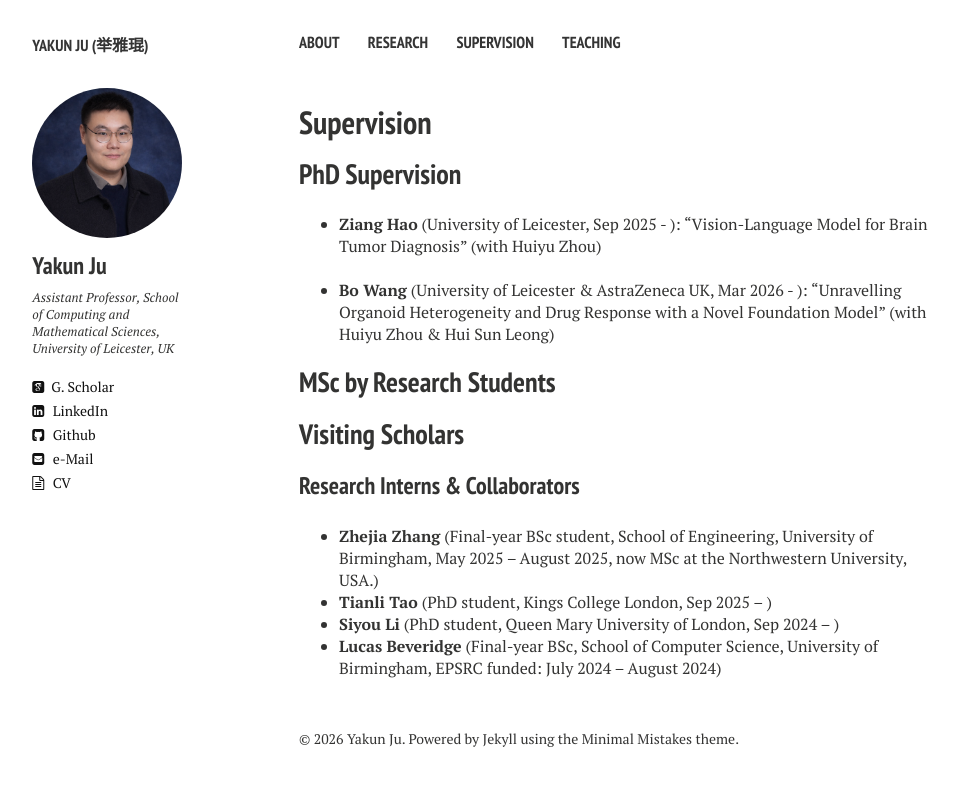
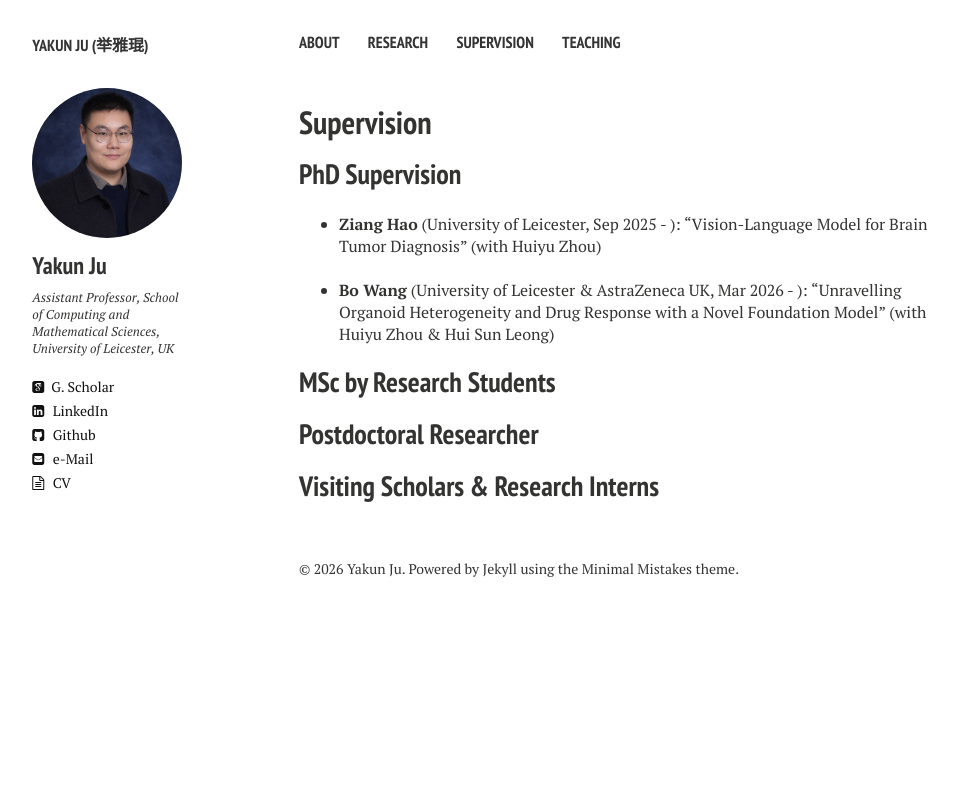
Before and after one commit to Kelvin-Ju/kelvin-ju.github.io, a Jekyll site: the page built from people.md, in a window 1280 px wide. Shown: the top 786 px of the page, without its empty margins (21-979 px from the left). Built offline with Jekyll 4.4.1, drawn with Linux system fonts in a browser that asks for light colours; nearby versions of some CDN libraries.

Commit message:
Update people.md

```diff
--- a/people.md
+++ b/people.md
@@ -17,15 +17,6 @@ comments: false
 
 ## MSc by Research Students
 
+## Postdoctoral Researcher
 
-## Visiting Scholars
-
-
-
-
-### Research Interns & Collaborators
-
-* **Zhejia Zhang** (Final-year BSc student, School of Engineering, University of Birmingham, May 2025 -- August 2025, now MSc at the Northwestern University, USA.)
-* **Tianli Tao** (PhD student, Kings College London, Sep 2025 -- )
-* **Siyou Li** (PhD student, Queen Mary University of London, Sep 2024 -- )
-* **Lucas Beveridge** (Final-year BSc, School of Computer Science, University of Birmingham, EPSRC funded: July 2024 -- August 2024)
+## Visiting Scholars & Research Interns
```
